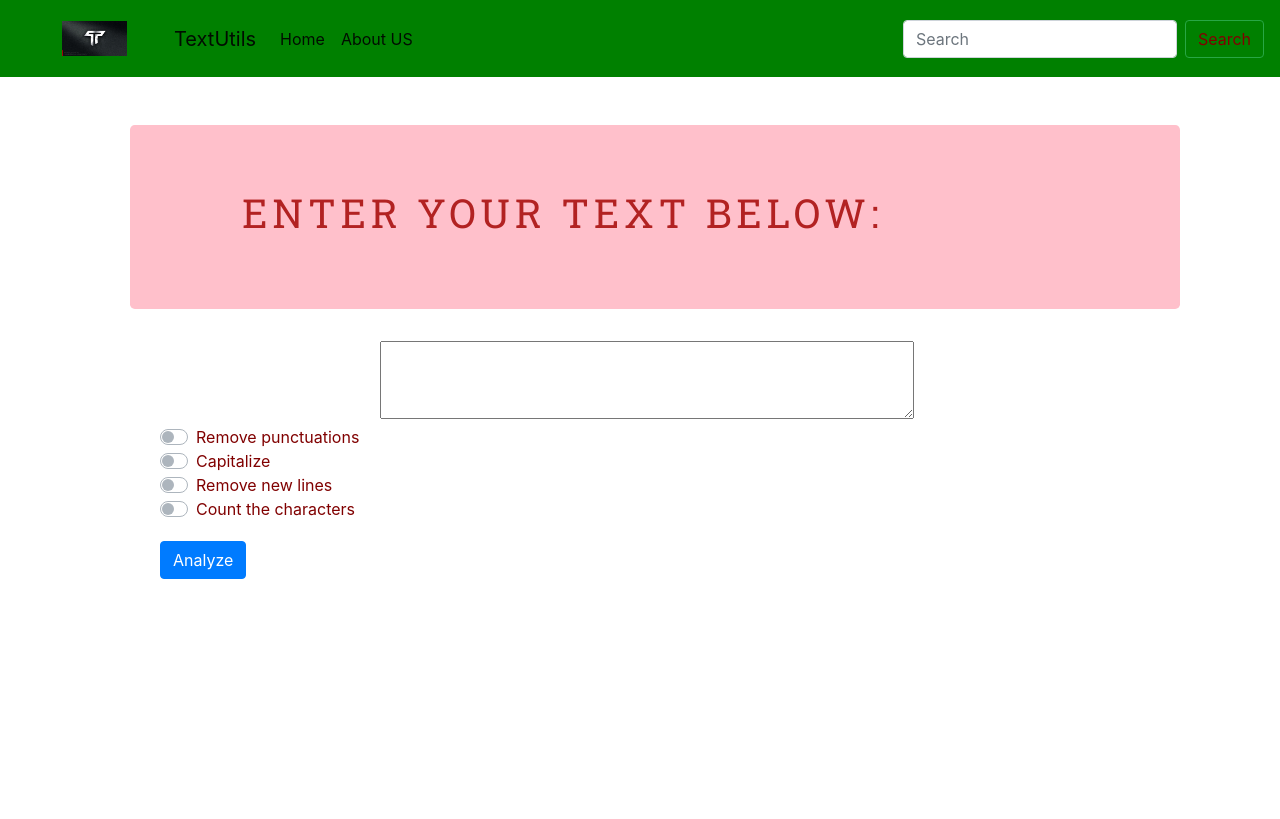
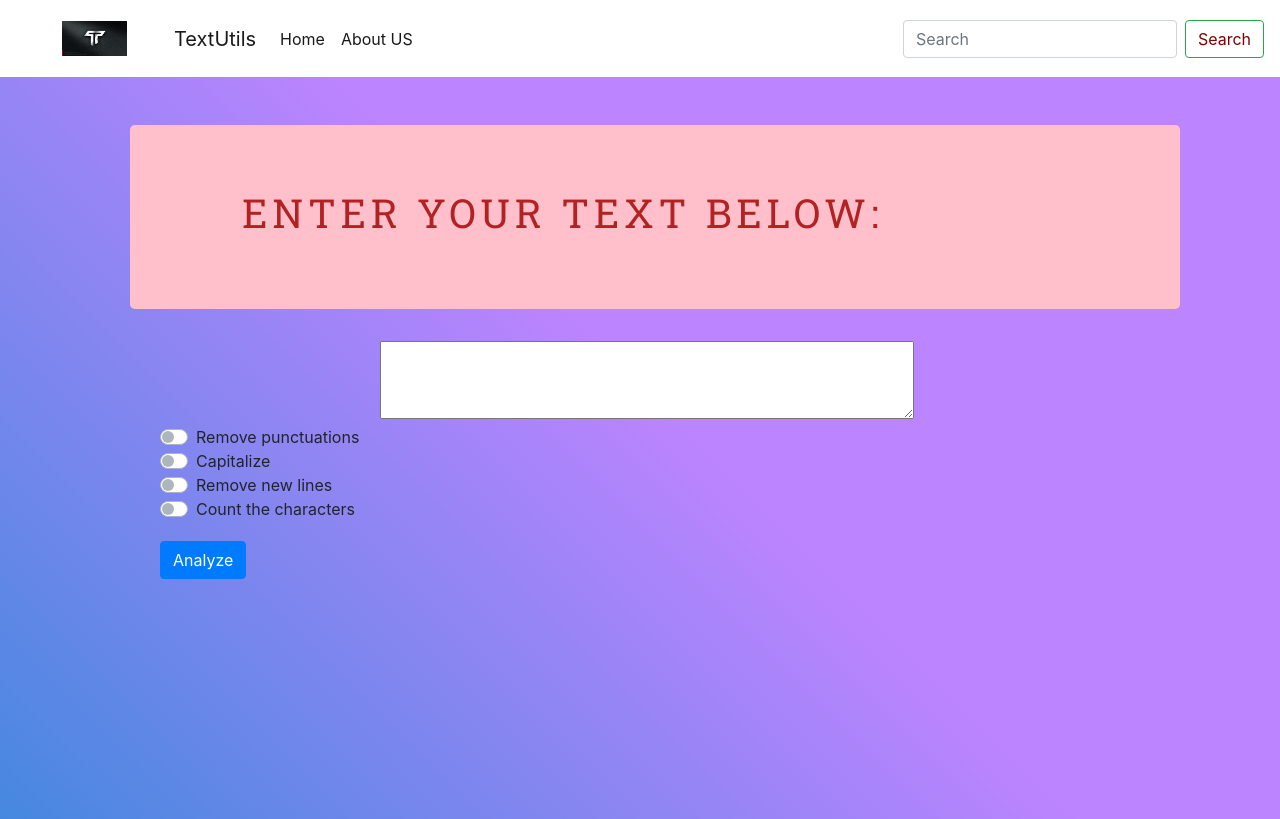
Before and after one commit to Devashishsingh98/TextUtils, a Django app: page / in a window 1280 px wide. Shown: the top 819 px of the page. Before the commit the page ends 579 px from the top, so only its background shows below. Run offline with Django 3.2, Linux system fonts and the light colour scheme; some libraries are stand-ins or nearby versions.

Commit message:
1.ADDED GRADIENT BACKGROUND. 2.INCREASED BOTTOM SIZE

```diff
--- a/static/index.css
+++ b/static/index.css
@@ -1,5 +1,5 @@
 .bg-light{
-    background-color: green!important;
+    background-color: white!important;
 }
 .btn-outline-success{
     color: maroon;
@@ -19,7 +19,13 @@ div h1{
     padding-left: 30px;
 }
 body{
-    color: maroon;
+    /* Permalink - use to edit and share this gradient: https://colorzilla.com/gradient-editor/#6672ff+0,207cca+0,2989d8+0,2989d8+0,bd84ff+57,bd84ff+100,6672ff+100 */
+background: #6672ff; /* Old browsers */
+background: -moz-linear-gradient(45deg,  #6672ff 0%, #207cca 0%, #2989d8 0%, #2989d8 0%, #bd84ff 57%, #bd84ff 100%, #6672ff 100%); /* FF3.6-15 */
+background: -webkit-linear-gradient(45deg,  #6672ff 0%,#207cca 0%,#2989d8 0%,#2989d8 0%,#bd84ff 57%,#bd84ff 100%,#6672ff 100%); /* Chrome10-25,Safari5.1-6 */
+background: linear-gradient(45deg,  #6672ff 0%,#207cca 0%,#2989d8 0%,#2989d8 0%,#bd84ff 57%,#bd84ff 100%,#6672ff 100%); /* W3C, IE10+, FF16+, Chrome26+, Opera12+, Safari7+ */
+filter: progid:DXImageTransform.Microsoft.gradient( startColorstr='#6672ff', endColorstr='#6672ff',GradientType=1 ); /* IE6-9 fallback on horizontal gradient */
+
 }
 textarea{
     margin-left: 220px;
--- a/templates/index.html
+++ b/templates/index.html
@@ -90,6 +90,7 @@
     </div>
   </body>
 
+    <div style="margin-bottom: 500px;"></div>
 
 <script src="https://code.jquery.com/jquery-3.0.0.slim.min.js"></script>
 <script src="https://maxcdn.bootstrapcdn.com/bootstrap/4.0.0/js/bootstrap.min.js" integrity="sha384-JZR6Spejh4U02d8jOt6vLEHfe/JQGiRRSQQxSfFWpi1MquVdAyjUar5+76PVCmYl" crossorigin="anonymous"></script>
```
